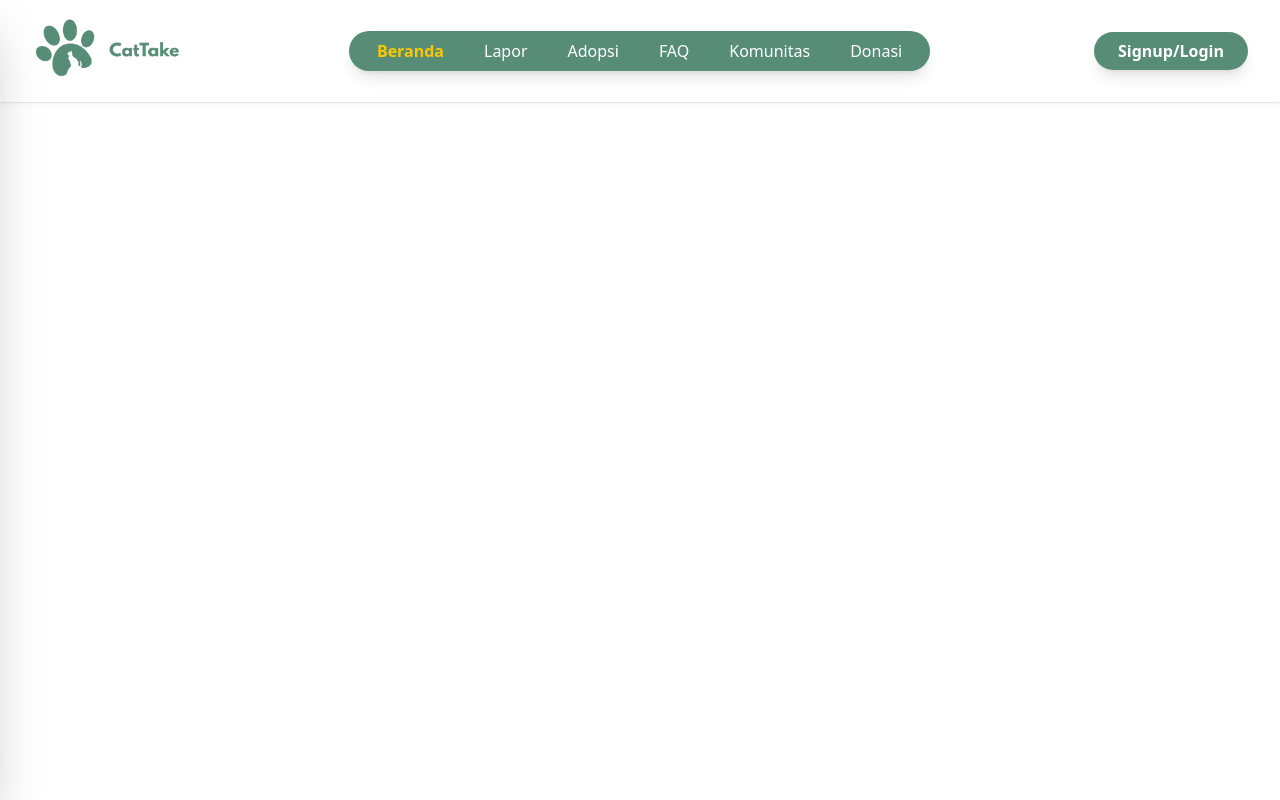
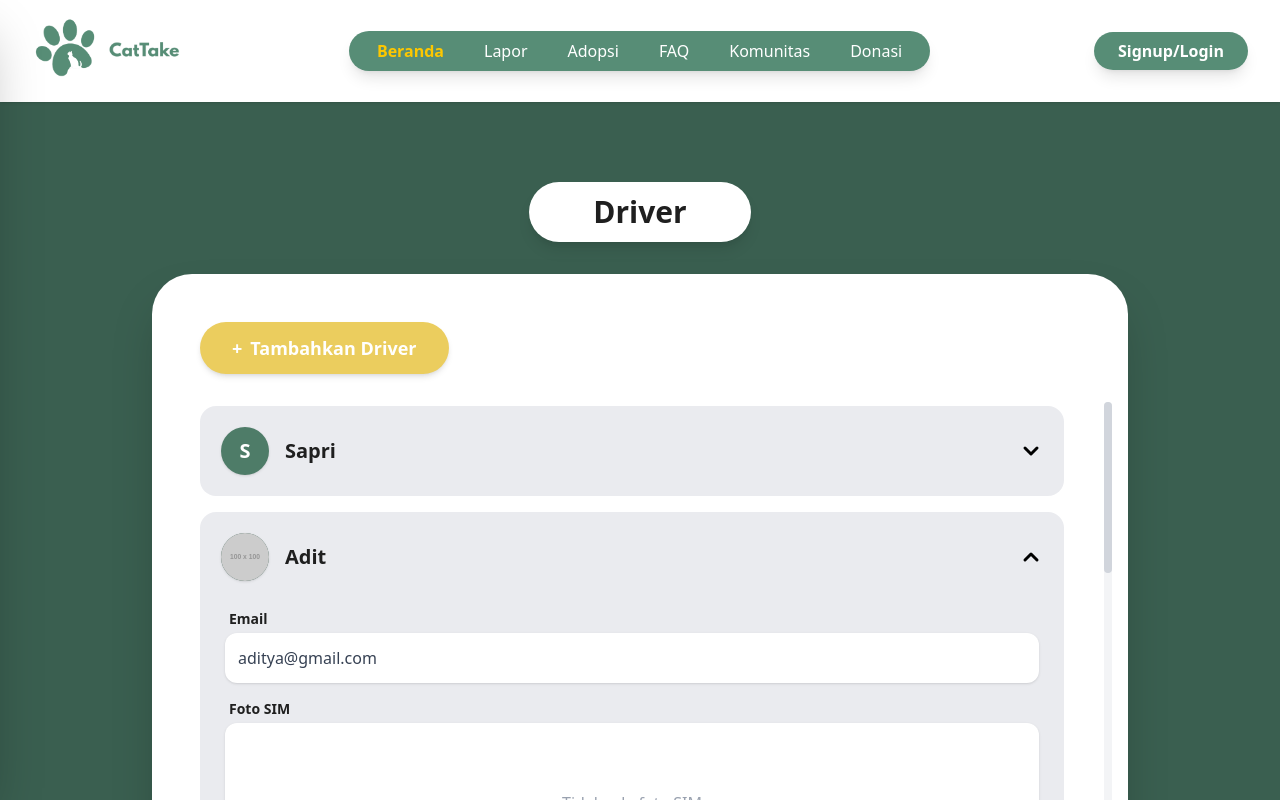
Before and after one commit to zicofarry/CatTake, a Vue app in the folder frontend/: page /driver in a window 1280 px wide. Shown: the top 800 px of the page. Built offline with nearby package versions, Linux system fonts and the light colour scheme.

Commit message:
Add driver page

```diff
--- /dev/null
+++ b/frontend/src/pages/DriverPage.vue
@@ -0,0 +1,169 @@
+<template>
+  <!-- Wrapper Utama: Background Hijau (Desktop) / Putih (Mobile partial) -->
+  <div class="min-h-screen bg-gray-50 md:bg-[#3A5F50] font-sans pt-20 pb-20">
+
+    <!-- Tampilan Desktop: Judul di Tengah -->
+    <div class="hidden md:flex justify-center mb-8">
+        <div class="bg-white py-3 px-16 rounded-full shadow-lg">
+            <h1 class="text-3xl font-bold text-[#1F1F1F]">Driver</h1>
+        </div>
+    </div>
+
+    <!-- === KONTEN UTAMA (KARTU PUTIH) === -->
+    <div class="max-w-5xl mx-auto px-0 md:px-6">
+      <div class="bg-white w-full min-h-[600px] md:rounded-[40px] p-6 md:p-12 shadow-none md:shadow-2xl relative">
+
+        <!-- Tombol Tambah Driver -->
+        <button class="bg-[#EBCD5E] hover:bg-[#dcb945] text-white text-lg font-bold py-3 px-8 rounded-full shadow-md mb-8 transition-transform hover:-translate-y-0.5 flex items-center gap-2">
+           <span>+</span> Tambahkan Driver
+        </button>
+
+        <!-- LIST DRIVER (Scrollable Area) -->
+        <div class="space-y-4 pr-2 md:pr-4 max-h-[500px] overflow-y-auto custom-scrollbar">
+
+            <!-- LOOPING DATA DRIVER -->
+            <div
+              v-for="driver in drivers"
+              :key="driver.id"
+              class="bg-gray-200/80 rounded-2xl overflow-hidden transition-all duration-300 border border-transparent hover:border-gray-300"
+            >
+                <!-- Header Accordion (Selalu Muncul) -->
+                <div
+                  @click="toggleDriver(driver.id)"
+                  class="p-4 md:p-5 flex items-center justify-between cursor-pointer"
+                >
+                    <div class="flex items-center gap-4">
+                        <!-- Avatar Inisial (Lingkaran) -->
+                        <div
+                          class="w-12 h-12 rounded-full flex items-center justify-center text-white font-bold text-xl shadow-sm overflow-hidden"
+                          :class="getAvatarColor(driver.id)"
+                        >
+                           <img v-if="driver.avatar" :src="driver.avatar" class="w-full h-full object-cover">
+                           <span v-else>{{ driver.name.charAt(0) }}</span>
+                        </div>
+
+                        <span class="font-bold text-xl text-[#1F1F1F]">{{ driver.name }}</span>
+                    </div>
+
+                    <!-- Icon Panah (Rotate saat aktif) -->
+                    <div class="transform transition-transform duration-300" :class="{ 'rotate-180': expandedDriverId === driver.id }">
+                        <svg width="24" height="24" viewBox="0 0 24 24" fill="none" stroke="currentColor" stroke-width="3" stroke-linecap="round" stroke-linejoin="round"><polyline points="6 9 12 15 18 9"></polyline></svg>
+                    </div>
+                </div>
+
+                <!-- Isi Accordion (Muncul saat di-expand) -->
+                <div
+                  v-show="expandedDriverId === driver.id"
+                  class="px-6 pb-6 pt-0"
+                >
+                    <div class="space-y-4 mt-2">
+                        <!-- Email -->
+                        <div>
+                            <label class="block text-sm font-bold text-[#1F1F1F] mb-1 ml-1">Email</label>
+                            <div class="bg-white w-full p-3 rounded-xl text-gray-700 border border-transparent shadow-sm">
+                                {{ driver.email }}
+                            </div>
+                        </div>
+
+                        <!-- Foto SIM -->
+                        <div>
+                            <label class="block text-sm font-bold text-[#1F1F1F] mb-1 ml-1">Foto SIM</label>
+                            <div class="bg-white w-full h-40 rounded-xl border border-transparent flex items-center justify-center text-gray-400 shadow-sm overflow-hidden">
+                                <img v-if="driver.sim" :src="driver.sim" class="w-full h-full object-cover">
+                                <span v-else>Tidak ada foto SIM</span>
+                            </div>
+                        </div>
+                    </div>
+                </div>
+            </div>
+
+        </div>
+
+        <!-- Scrollbar Track Visual (Hiasan di kanan seperti di desain) -->
+        <div class="absolute top-32 right-4 bottom-10 w-2 bg-gray-100 rounded-full hidden md:block pointer-events-none">
+            <div class="w-full h-1/3 bg-gray-300 rounded-full"></div>
+        </div>
+
+      </div>
+    </div>
+  </div>
+</template>
+
+<script setup>
+import { ref } from 'vue';
+
+// DATA DUMMY DRIVER
+const drivers = ref([
+    {
+      id: 1,
+      name: 'Sapri',
+      email: 'sapri@gmail.com',
+      avatar: null,
+      sim: null
+    },
+    {
+      id: 2,
+      name: 'Adit',
+      email: 'aditya@gmail.com',
+      avatar: 'https://placehold.co/100x100/333/FFF?text=A',
+      sim: null
+    },
+    {
+      id: 3,
+      name: 'Budi',
+      email: 'budi_driver@yahoo.com',
+      avatar: null,
+      sim: null
+    },
+    {
+      id: 4,
+      name: 'Cecep',
+      email: 'cecep.gorbacep@gmail.com',
+      avatar: null,
+      sim: null
+    },
+    {
+      id: 5,
+      name: 'Dedi',
+      email: 'dedi.kurniawan@gmail.com',
+      avatar: null,
+      sim: null
+    },
+]);
+
+// STATE ACCORDION
+const expandedDriverId = ref(2); // Default Adit terbuka sesuai gambar
+
+function toggleDriver(id) {
+    if (expandedDriverId.value === id) {
+        expandedDriverId.value = null; // Tutup jika diklik lagi
+    } else {
+        expandedDriverId.value = id; // Buka yang baru
+    }
+}
+
+function getAvatarColor(id) {
+    // Ganti warna background avatar beda-beda dikit biar variasi
+    const colors = ['bg-[#60997E]', 'bg-[#4E7C68]', 'bg-[#3A5F50]', 'bg-[#88B09B]'];
+    return colors[id % colors.length];
+}
+</script>
+
+<style scoped>
+/* Custom Scrollbar agar mirip desain */
+.custom-scrollbar::-webkit-scrollbar {
+  width: 8px;
+}
+.custom-scrollbar::-webkit-scrollbar-track {
+  background: transparent;
+}
+.custom-scrollbar::-webkit-scrollbar-thumb {
+  background-color: #D1D5DB; /* gray-300 */
+  border-radius: 20px;
+  border: 3px solid transparent;
+  background-clip: content-box;
+}
+.custom-scrollbar::-webkit-scrollbar-thumb:hover {
+    background-color: #9CA3AF;
+}
+</style>
--- a/frontend/src/router/index.js
+++ b/frontend/src/router/index.js
@@ -14,6 +14,7 @@ import DetailPage from '../pages/DetailPage.vue'
 import PostDetailPage from '../pages/PostDetailPage.vue'
 import FaktaKucingPage from '../pages/FaktaKucingPage.vue'
 import TrackingPage from '../pages/TrackingPage.vue'
+import DriverPage from '../pages/DriverPage.vue'
 
 
 const router = createRouter({
@@ -34,6 +35,7 @@ const router = createRouter({
     { path: '/post/:id', name: 'Post', component: PostDetailPage },
     { path: '/fakta', name: 'Fakta', component: FaktaKucingPage },
     { path: '/track', name: 'Track', component: TrackingPage },
+    { path: '/driver', name: 'Driver', component: DriverPage },
   ],
 
   // Pastikan halaman di-scroll ke atas saat berpindah rute
```
